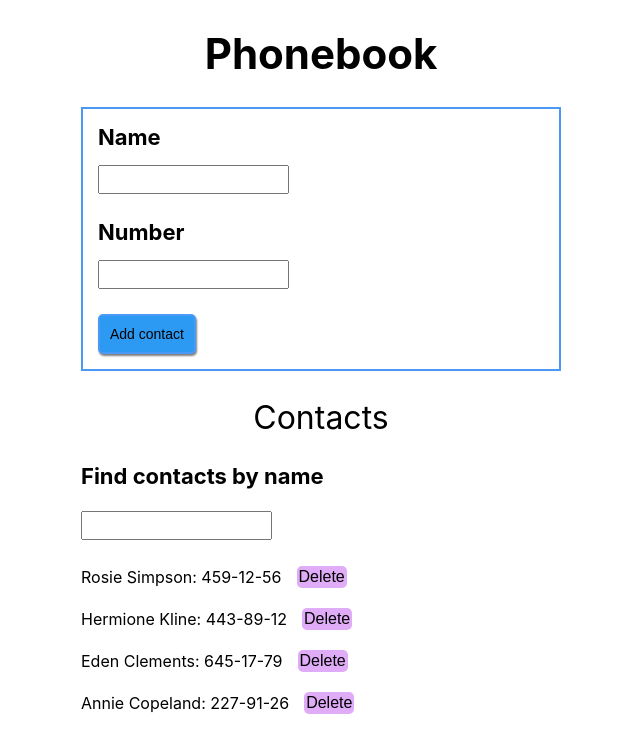
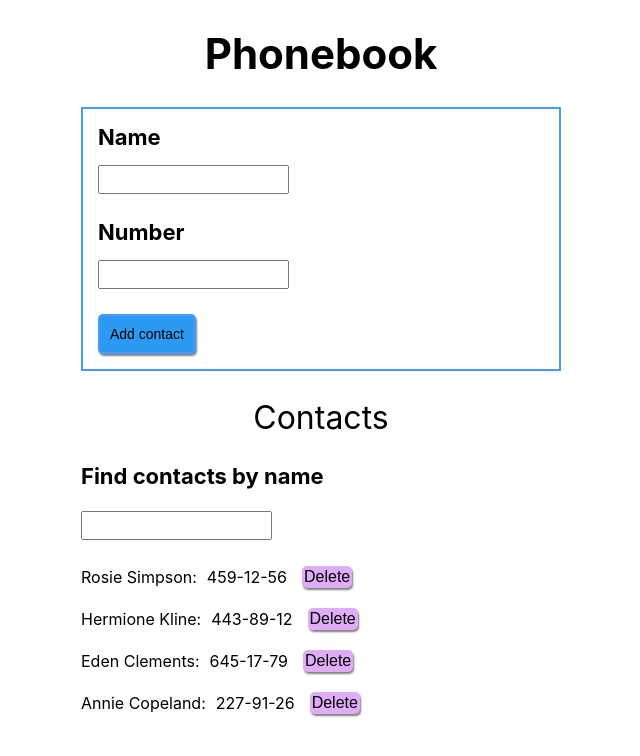
Before and after one commit to AnatoliiYarovyi/goit-react-hw-02-phonebook, a React (Create React App) app: page / in a window 1280 px wide. Shown: the top 756 px of the page, without its empty margins (319-959 px from the left). Built offline with nearby package versions, Linux system fonts and the light colour scheme.

Commit message:
Добавляет стили разметке

```diff
--- a/src/components/ContactList/ContactList.jsx
+++ b/src/components/ContactList/ContactList.jsx
@@ -6,7 +6,8 @@ const ContactList = ({ contacts }) => {
     <ul className={style.list}>
       {contacts.map(({ id, name, number }) => (
         <li key={id} className={style.item}>
-          {name}: {number}
+          <span className={style.textName}>{name}:</span>
+          <span className={style.textNamber}>{number}</span>
           <button type="button" className={style.button}>
             Delete
           </button>
--- a/src/components/ContactList/ContactList.module.css
+++ b/src/components/ContactList/ContactList.module.css
@@ -11,9 +11,20 @@
   font-weight: normal;
   font-size: 16px;
 }
+.textName,
+.textNamber {
+  font-style: normal;
+  font-weight: normal;
+  font-size: 16px;
+}
+.textName {
+  margin-right: 10px;
+}
+.textNamber {
+  margin-right: 15px;
+}
 .button {
   padding: 2px;
-  margin-left: 15px;
 
   font-style: normal;
   font-weight: normal;
@@ -24,4 +35,9 @@
   border: inherit;
   border-radius: 5px;
   background-color: rgb(224, 172, 248);
+  box-shadow: 1px 2px 2px 0 rgb(0 0 0 / 0.5);
+  transition: box-shadow 250ms linear;
 }
+.button:hover {
+  box-shadow: 2px 5px 2px 0 rgb(0 0 0 / 0.5);
+}
```
